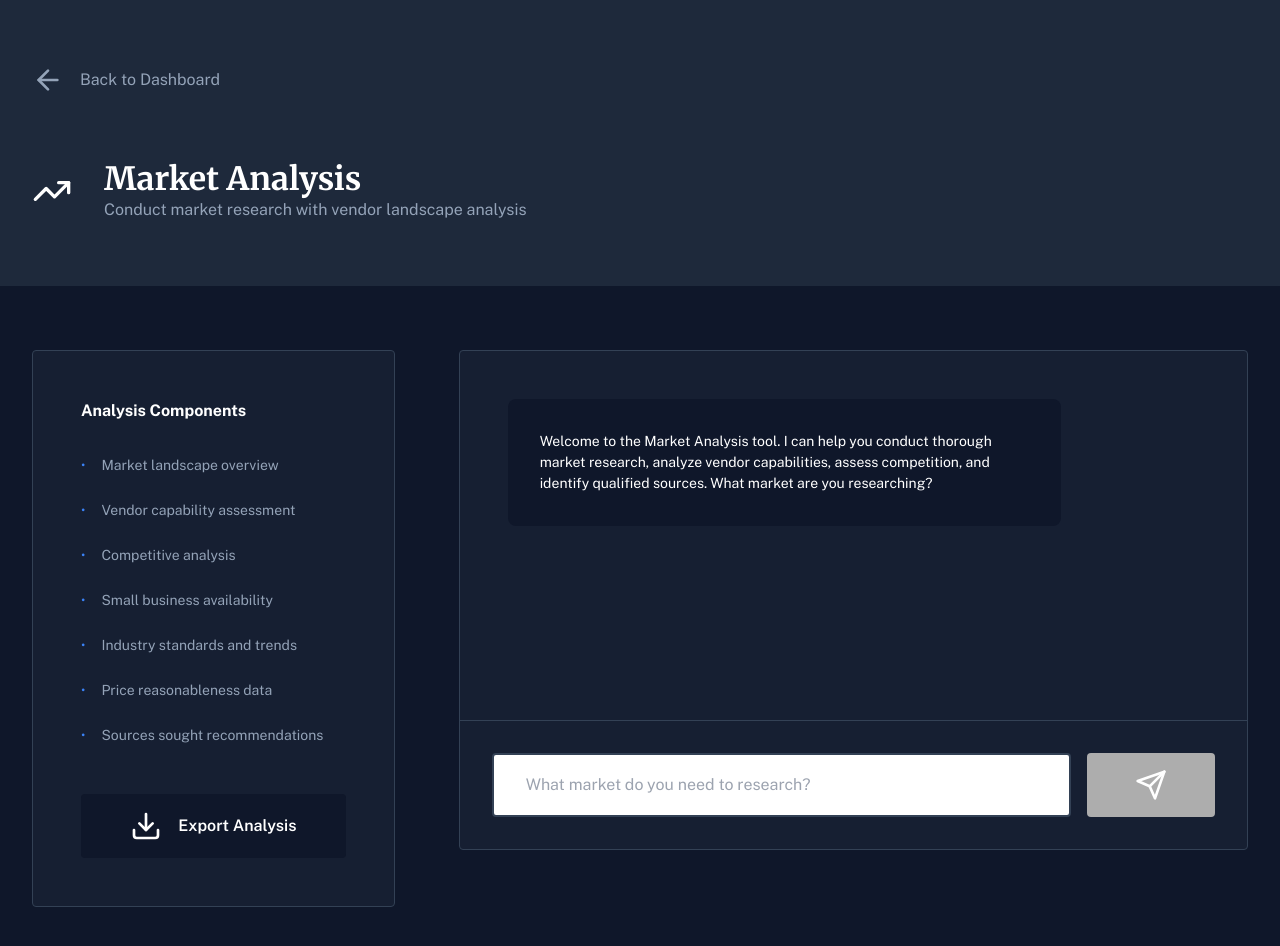
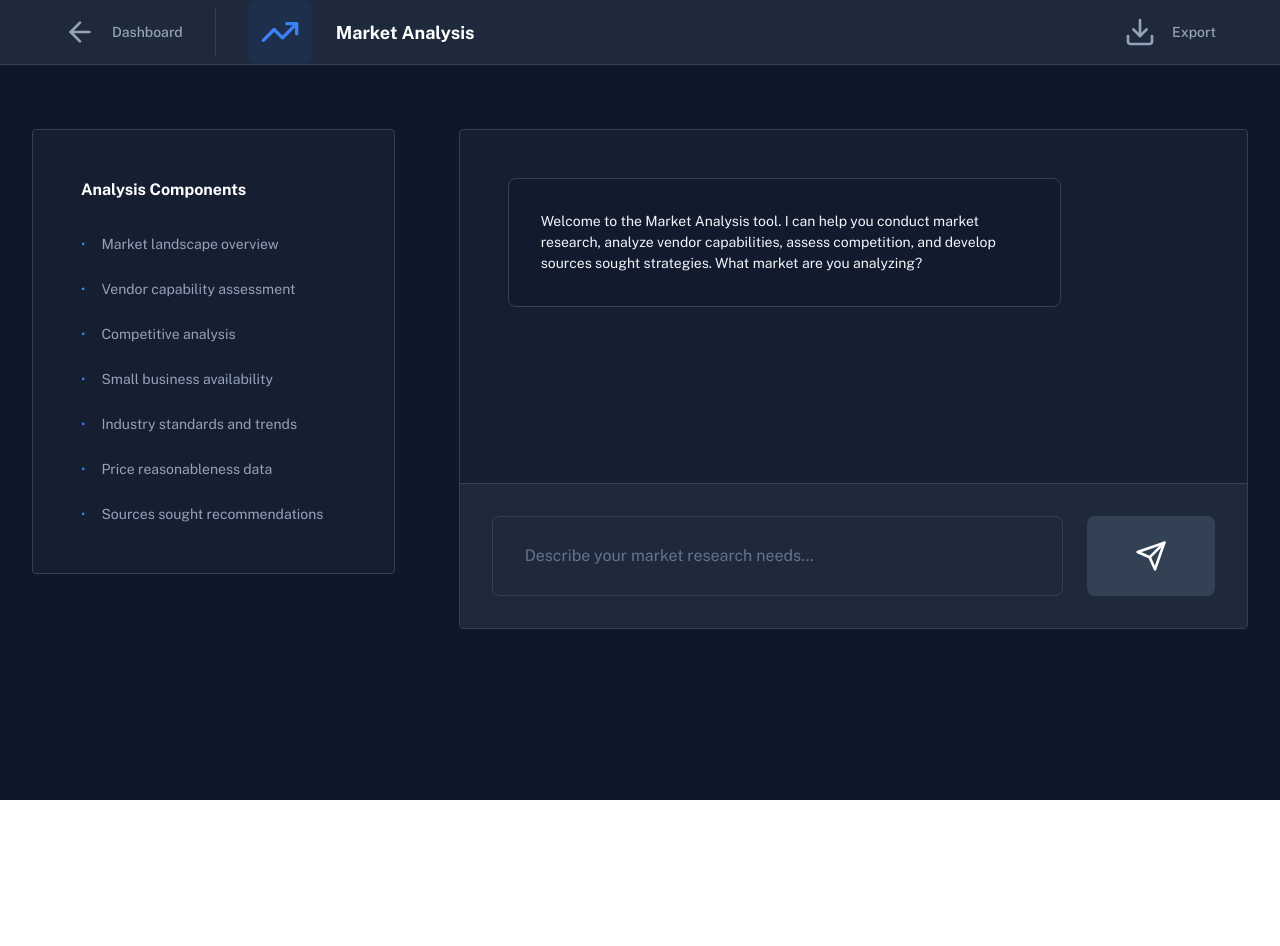
Before and after one commit to jonbmost/rapidacq-frontend, a Next.js app: page /tools/market-analysis in a window 1280 px wide. Shown: the top 946 px of the page. After the commit the page ends 800 px from the top, so only its background shows below. Built offline with nearby package versions, Linux system fonts and the light colour scheme; no server answers.

Commit message:
Refine welcome message and enhance UI components
Updated welcome message and improved UI elements for better user experience.

```diff
--- a/app/tools/market-analysis/page.tsx
+++ b/app/tools/market-analysis/page.tsx
@@ -17,7 +17,7 @@ export default function MarketAnalysisPage() {
   const [messages, setMessages] = useState<Message[]>([
     {
       role: 'assistant',
-      content: 'Welcome to the Market Analysis tool. I can help you conduct thorough market research, analyze vendor capabilities, assess competition, and identify qualified sources. What market are you researching?'
+      content: 'Welcome to the Market Analysis tool. I can help you conduct market research, analyze vendor capabilities, assess competition, and develop sources sought strategies. What market are you analyzing?'
     }
   ]);
   const [input, setInput] = useState('');
@@ -75,22 +75,40 @@ export default function MarketAnalysisPage() {
 
   return (
     <div className="min-h-screen bg-[#0f172a]">
-      <div className="bg-[#1e293b] text-white py-8">
-        <div className="max-w-7xl mx-auto px-4">
-          <Link href="/dashboard" className="text-slate-400 hover:text-white mb-4 inline-flex items-center">
-            <ArrowLeft className="h-4 w-4 mr-2" />
-            Back to Dashboard
-          </Link>
-          <div className="flex items-center mt-4">
-            <TrendingUp className="h-10 w-10 mr-4" />
-            <div>
-              <h1 className="text-3xl font-bold font-serif">Market Analysis</h1>
-              <p className="text-slate-400">Conduct market research with vendor landscape analysis</p>
+      {/* Header */}
+      <header className="bg-[#1e293b] border-b border-slate-700">
+        <div className="max-w-7xl mx-auto px-4 sm:px-6 lg:px-8">
+          <div className="flex items-center justify-between h-16">
+            <div className="flex items-center space-x-4">
+              <Link
+                href="/dashboard"
+                className="text-slate-400 hover:text-white transition flex items-center space-x-2"
+              >
+                <ArrowLeft className="h-4 w-4" />
+                <span className="text-sm font-medium">Dashboard</span>
+              </Link>
+              <div className="h-6 w-px bg-slate-700"></div>
+              <div className="flex items-center space-x-3">
+                <div className="w-8 h-8 bg-blue-600/10 rounded-lg flex items-center justify-center">
+                  <TrendingUp className="h-5 w-5 text-blue-500" />
+                </div>
+                <div>
+                  <h1 className="text-lg font-bold text-white">Market Analysis</h1>
+                </div>
+              </div>
             </div>
+            <button
+              onClick={exportConversation}
+              className="flex items-center space-x-2 text-slate-400 hover:text-white transition"
+            >
+              <Download className="h-4 w-4" />
+              <span className="text-sm font-medium">Export</span>
+            </button>
           </div>
         </div>
-      </div>
+      </header>
 
+      {/* Main Content */}
       <div className="max-w-7xl mx-auto px-4 py-8">
         <div className="grid lg:grid-cols-3 gap-8">
           <div className="lg:col-span-1">
@@ -105,9 +123,6 @@ export default function MarketAnalysisPage() {
                 <li className="flex items-start"><span className="text-blue-500 mr-2">•</span><span>Price reasonableness data</span></li>
                 <li className="flex items-start"><span className="text-blue-500 mr-2">•</span><span>Sources sought recommendations</span></li>
               </ul>
-              <button onClick={exportConversation} className="mt-6 w-full bg-[#0f172a] text-white px-4 py-2 rounded font-semibold hover:bg-uswds-gray-10 flex items-center justify-center">
-                <Download className="h-4 w-4 mr-2" />Export Analysis
-              </button>
             </div>
           </div>
 
@@ -116,18 +131,29 @@ export default function MarketAnalysisPage() {
               <div className="flex-1 overflow-y-auto p-6 space-y-4">
                 {messages.map((message, index) => (
                   <div key={index} className={`flex ${message.role === 'user' ? 'justify-end' : 'justify-start'}`}>
-                    <div className={`max-w-[80%] rounded-lg p-4 ${message.role === 'user' ? 'bg-[#1e293b] text-white' : 'bg-[#0f172a] text-white'}`}>
+                    <div className={`max-w-[80%] rounded-lg p-4 ${message.role === 'user' ? 'bg-blue-600 text-white' : 'bg-slate-900/50 text-slate-100 border border-slate-700'}`}>
                       <p className="text-sm whitespace-pre-wrap">{message.content}</p>
                     </div>
                   </div>
                 ))}
-                {loading && <div className="flex justify-start"><div className="bg-[#0f172a] rounded-lg p-4"><Loader2 className="h-5 w-5 animate-spin text-blue-500" /></div></div>}
+                {loading && <div className="flex justify-start"><div className="bg-slate-900/50 rounded-lg p-4 border border-slate-700"><Loader2 className="h-5 w-5 animate-spin text-blue-500" /></div></div>}
               </div>
 
-              <form onSubmit={handleSubmit} className="p-4 border-t border-slate-700">
-                <div className="flex space-x-2">
-                  <input type="text" value={input} onChange={(e) => setInput(e.target.value)} placeholder="What market do you need to research?" className="flex-1 px-4 py-2 border-2 border-slate-700 rounded focus:outline-none focus:border-slate-700" disabled={loading} />
-                  <button type="submit" disabled={loading || !input.trim()} className="bg-[#1e293b] text-white px-6 py-2 rounded font-semibold hover:bg-[#1e293b]-70 disabled:bg-uswds-gray-30 disabled:cursor-not-allowed flex items-center">
+              <form onSubmit={handleSubmit} className="p-4 border-t border-slate-700 bg-[#1e293b]">
+                <div className="flex space-x-3">
+                  <input
+                    type="text"
+                    value={input}
+                    onChange={(e) => setInput(e.target.value)}
+                    placeholder="Describe your market research needs..."
+                    className="flex-1 px-4 py-3 bg-slate-800 border border-slate-700 rounded-lg text-white placeholder-slate-500 focus:outline-none focus:ring-2 focus:ring-blue-500 focus:border-transparent"
+                    disabled={loading}
+                  />
+                  <button
+                    type="submit"
+                    disabled={loading || !input.trim()}
+                    className="bg-blue-600 text-white px-6 py-3 rounded-lg font-semibold hover:bg-blue-700 disabled:bg-slate-700 disabled:cursor-not-allowed transition flex items-center space-x-2"
+                  >
                     <Send className="h-4 w-4" />
                   </button>
                 </div>
```
